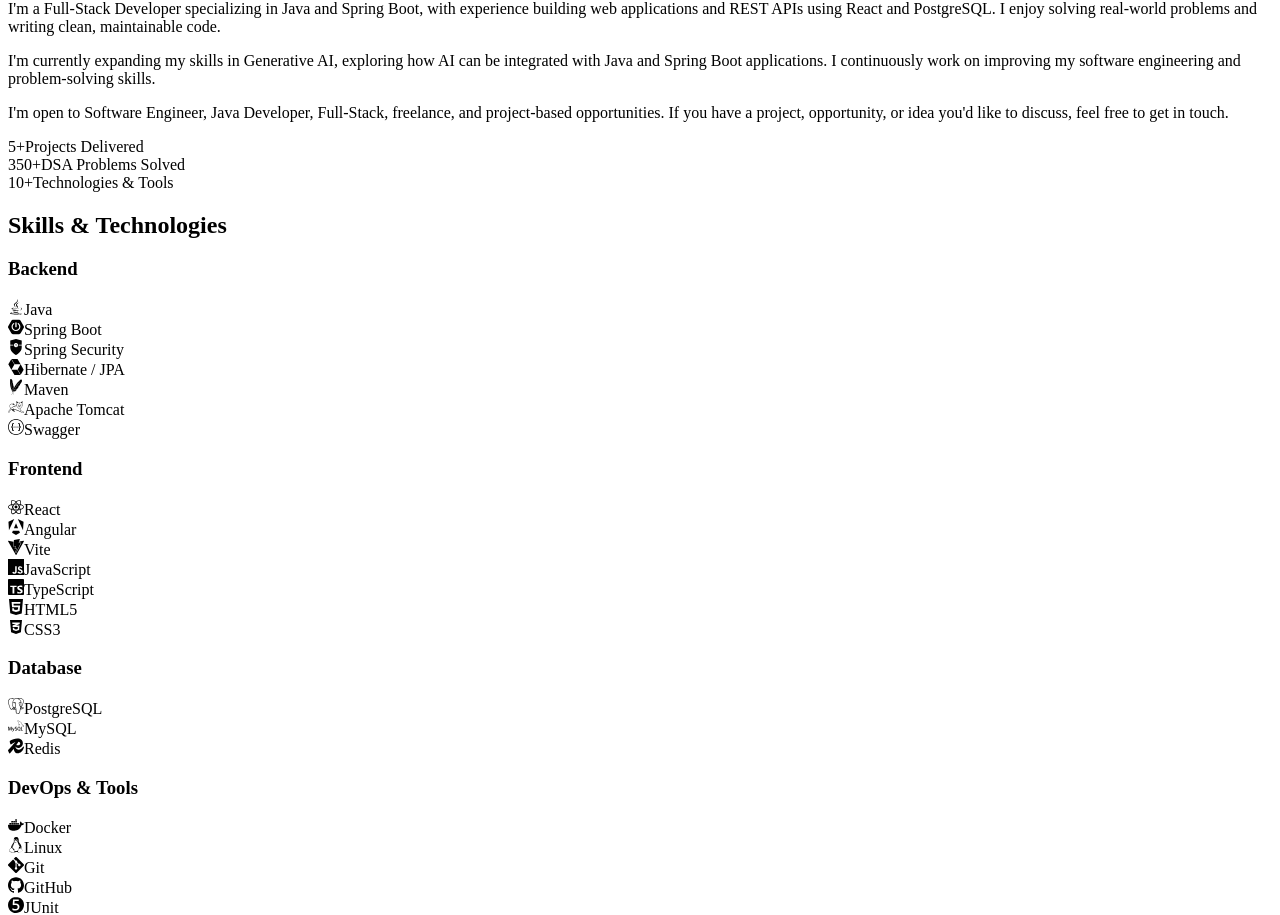
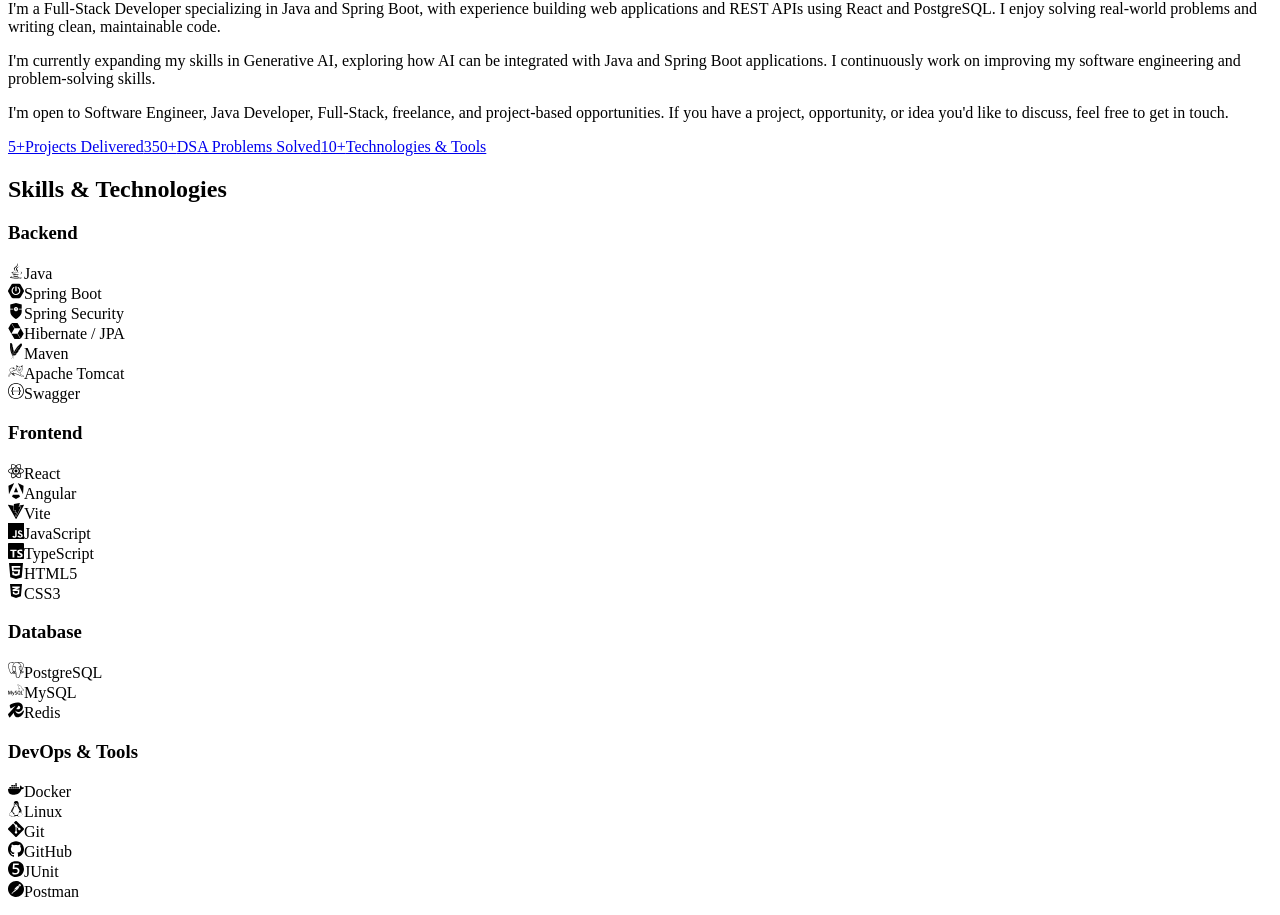
Before and after one commit to sandeepmandal-dev/portfolio-static, a React (Vite) app: page / in a window 1280 px wide. Shown: the part 1896-2811 px from the top of the page. Built offline with nearby package versions, Linux system fonts and the light colour scheme; the HTML template or start-up script is replaced by a standard one.

Commit message:
Making clickable of all card of about section

```diff
--- a/src/components/About.jsx
+++ b/src/components/About.jsx
@@ -29,20 +29,30 @@
           </div>
 
           <div className="about-stats">
-             <div className="stat-card">
+            <a
+              className="stat-card"
+              href="https://github.com/sandeepmandal-dev"
+              target="_blank"
+              rel="noreferrer"
+            >
               <span className="stat-number">5+</span>
               <span className="stat-label">Projects Delivered</span>
-            </div>
+            </a>
 
-            <div className="stat-card">
+            <a
+              className="stat-card"
+              href="https://leetcode.com/u/sandeep_mandal_10/"
+              target="_blank"
+              rel="noreferrer"
+            >
               <span className="stat-number">350+</span>
               <span className="stat-label">DSA Problems Solved</span>
-            </div>
+            </a>
 
-            <div className="stat-card">
+            <a className="stat-card" href="#skills">
               <span className="stat-number">10+</span>
               <span className="stat-label">Technologies & Tools</span>
-            </div>
+            </a>
           </div>
         </div>
       </div>
--- a/src/styles/index.css
+++ b/src/styles/index.css
@@ -607,12 +607,14 @@
   gap: 1rem;
 }
 .stat-card {
+  display: block;
   background: var(--surface);
   border-radius: var(--radius-md);
   padding: 1.25rem 1rem;
   text-align: center;
   border: 1px solid var(--ink-border);
   box-shadow: var(--shadow-md);
+  cursor: pointer;
   transition: transform 0.3s ease, box-shadow 0.3s ease, border-color 0.3s ease;
 }
 .stat-number {
```
Also changed, not shown: 2 other files (tests, documents, lock files or other folders).
